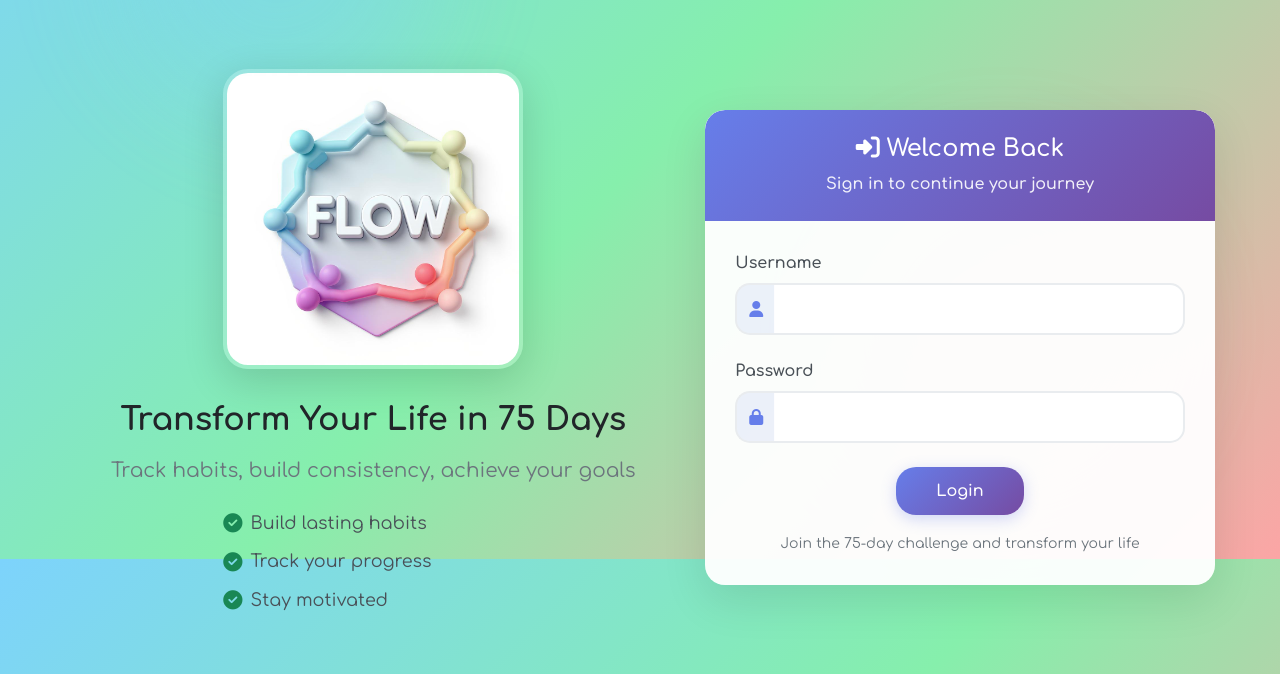
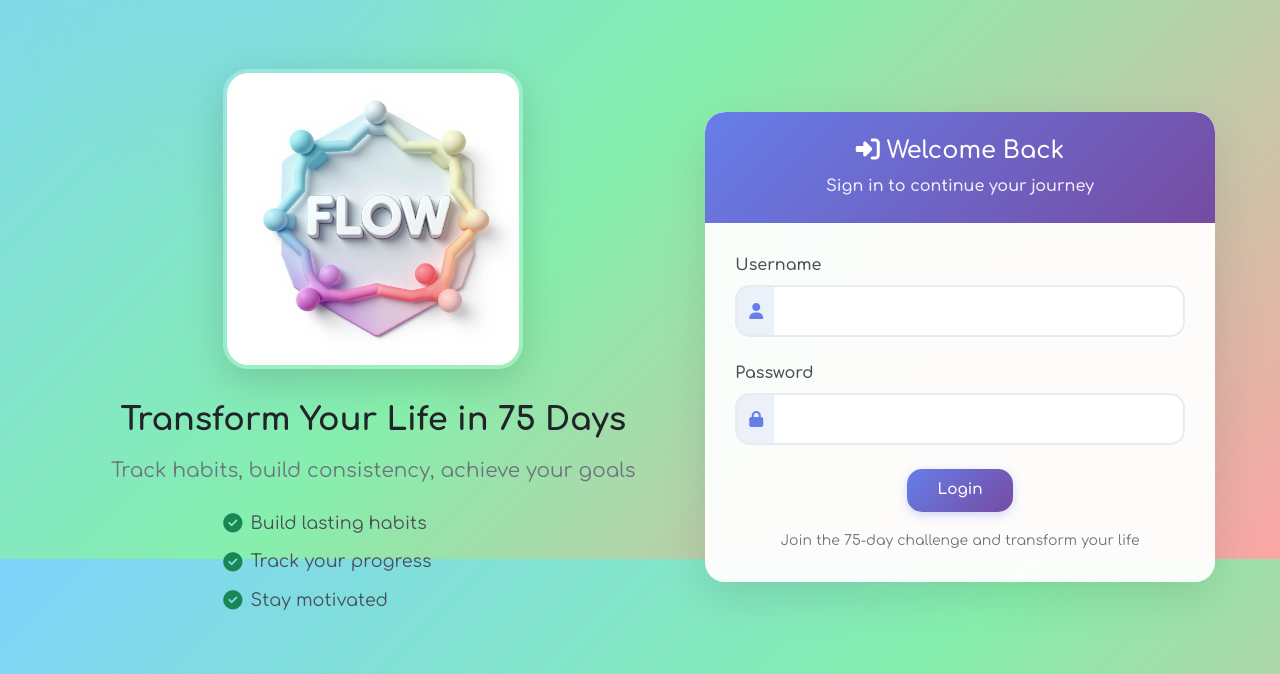
Before and after one commit to Shruti165/75flow, a Django app: page /accounts/login/ in a window 1280 px wide. Shown: the part 241-915 px from the top of the page. Run offline with Django 5.2, Linux system fonts and the light colour scheme.

Commit message:
Make login button much smaller and more appropriately sized

```diff
--- a/templates/registration/login.html
+++ b/templates/registration/login.html
@@ -65,10 +65,10 @@
                                     <input type="password" name="password" class="form-control" id="id_password" required>
                                 </div>
                             </div>
-                            <div class="text-center">
+                            <div class="d-flex justify-content-center mb-3">
                                 <button type="submit" class="btn btn-primary login-btn">Login</button>
                             </div>
-                            <div class="text-center mt-3">
+                            <div class="text-center">
                                 <small class="text-muted">Join the 75-day challenge and transform your life</small>
                             </div>
                         </form>
@@ -238,16 +238,19 @@
 
 /* Login button specific styling */
 .login-btn {
-    padding: 12px 40px;
-    font-size: 1rem;
-    min-width: 120px;
-    border-radius: 20px;
-    box-shadow: 0 4px 15px rgba(102, 126, 234, 0.3);
+    padding: 10px 30px;
+    font-size: 0.95rem;
+    min-width: 100px;
+    max-width: 150px;
+    border-radius: 15px;
+    box-shadow: 0 3px 10px rgba(102, 126, 234, 0.3);
+    display: inline-block;
+    text-align: center;
 }
 
 .login-btn:hover {
     transform: translateY(-2px);
-    box-shadow: 0 6px 20px rgba(102, 126, 234, 0.4);
+    box-shadow: 0 5px 15px rgba(102, 126, 234, 0.4);
 }
 
 .form-control {
```
